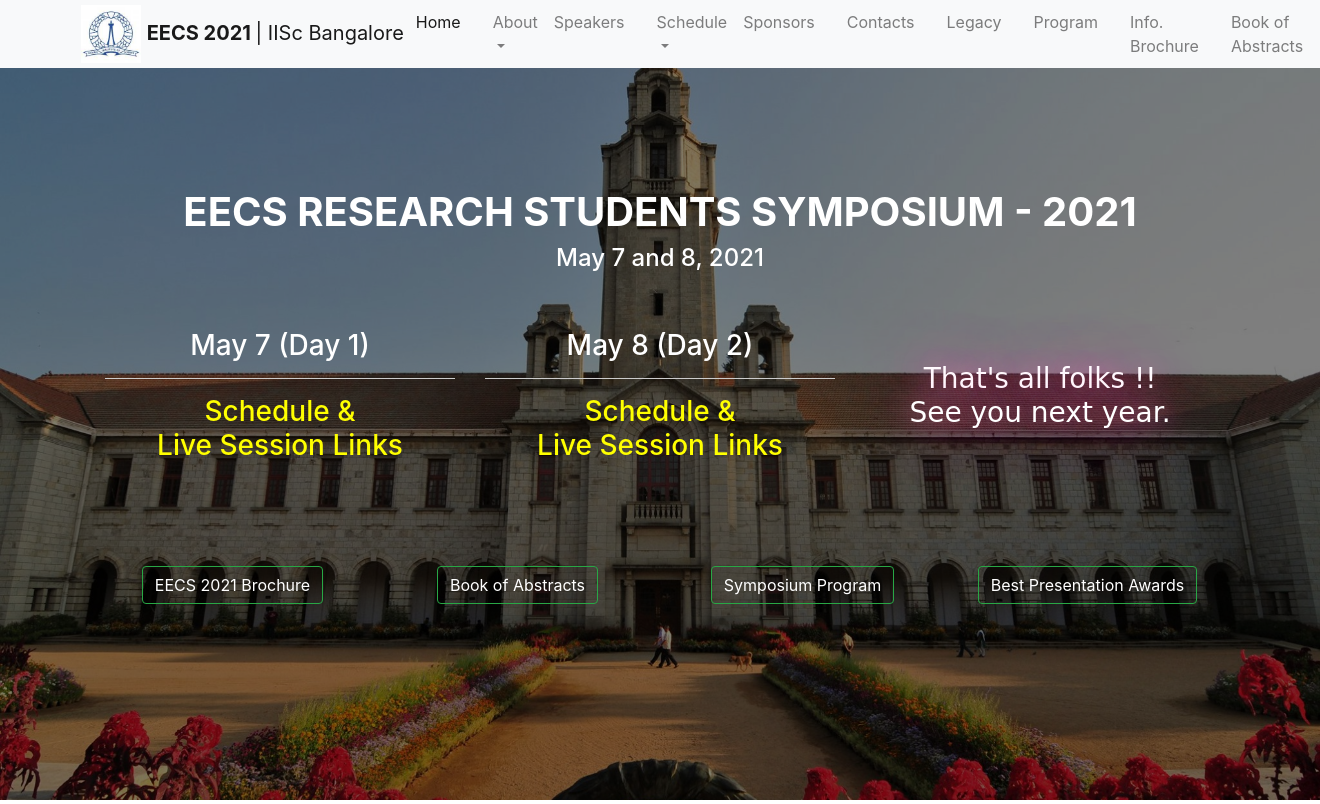
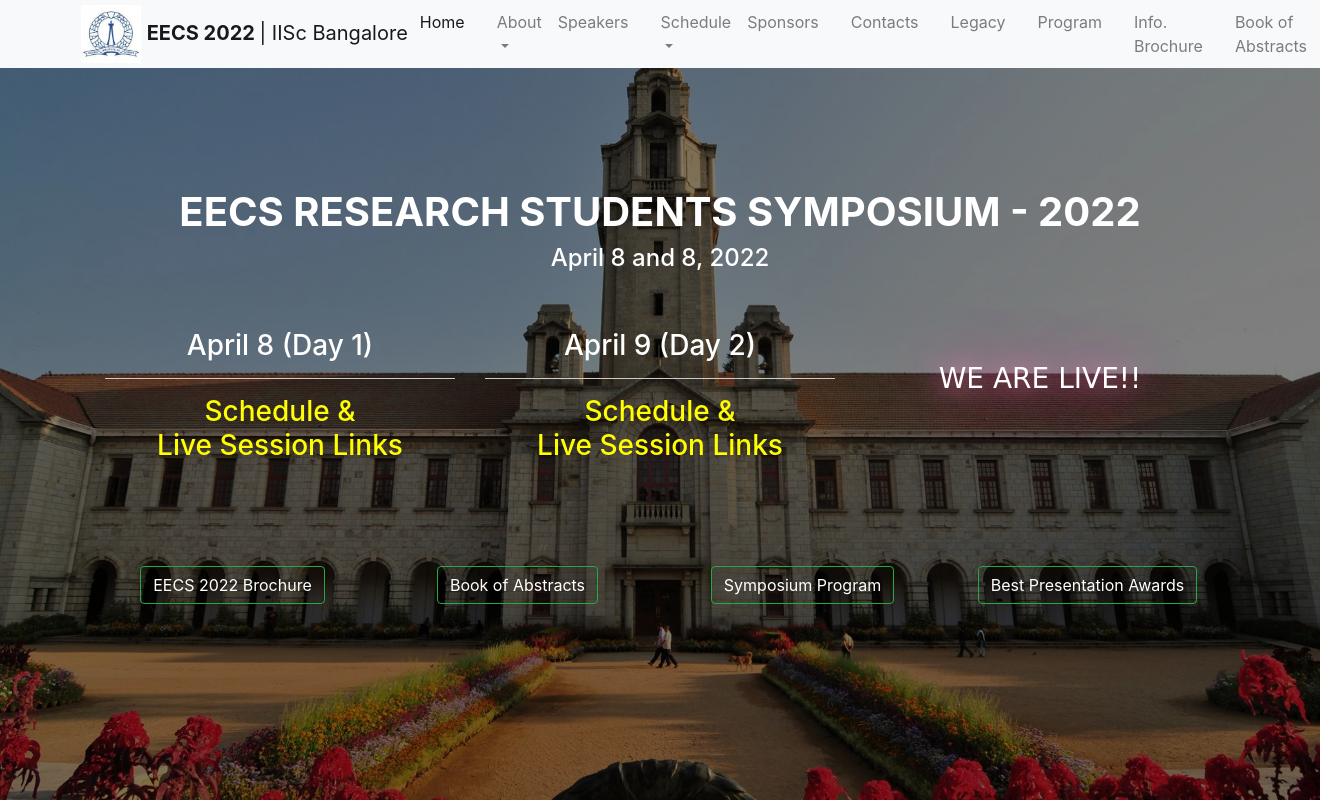
Before and after one commit to biplavoraon/EECS2025, a PHP site: page / in a window 1320 px wide; the page is wider, and only the part inside the window is pictured. Shown: the top 804 px of that part. Run offline with PHP 8.4, Linux system fonts and the light colour scheme; some libraries are stand-ins or nearby versions; grey boxes are pictures that could not be loaded.

Commit message:
Website v1.0

```diff
--- a/awards.html
+++ b/awards.html
@@ -47,7 +47,7 @@
               <a class="nav-link dropdown-toggle" href="#" id="dropdown20" data-toggle="dropdown" aria-haspopup="true" aria-expanded="true">Schedule</a>
               <div class="dropdown-menu dropdown-menu-right" aria-labelledby="dropdown20">
                 <a class="dropdown-item" href="schedule-apr8.html">Day 1 (April 8)</a>
-                <!-- <a class="dropdown-item" href="http://www.rbccps.org/cyphyss2020/schedule/">Cyber-Physical Systems Symposium - 2020</a> -->
+                <!-- <a class="dropdown-item" href="http://cps.iisc.ac.in/cyphyss2020/schedule/">Cyber-Physical Systems Symposium - 2020</a> -->
                 <a class="dropdown-item" href="schedule-apr9.html">Day 2 (April 9)</a>
               </div>
             </li>
@@ -209,7 +209,7 @@
                     <a href="http://dese.iisc.ac.in/" target="_blank">Electronic Systems Engineering</a>
                   </li>
                   <li>
-                    <a href="http://www.rbccps.org/" target="_blank">Robert Bosch Centre for Cyber-Physical Systems</a>
+                    <a href="http://cps.iisc.ac.in/" target="_blank">Robert Bosch Centre for Cyber-Physical Systems</a>
                   </li>
                 </ul>
             </div>
--- a/index.php
+++ b/index.php
@@ -1,13 +1,13 @@
 <?php
 require_once('collage/display/config.php');
 shuffle($images_details);
-$base_path_url = "https://eecs.iisc.ac.in/EECS2021/";
+$base_path_url = "https://eecs.iisc.ac.in/EECS2022/";
 ?>
 <!DOCTYPE html>
 <html lang="en">
 <head>
   <meta charset="UTF-8">
-  <title>EECS RESEARCH STUDENTS SYMPOSIUM - 2021, Division of EECS (Electrical, Electronics and Computer Sciences), Indian Institute of Science, IISc Bangalore</title>
+  <title>EECS RESEARCH STUDENTS SYMPOSIUM - 2022, Division of EECS (Electrical, Electronics and Computer Sciences), Indian Institute of Science, IISc Bangalore</title>
   <meta name="viewport" content="width=device-width, initial-scale=1, shrink-to-fit=no">
   <meta name="description" content="">
   <meta name="author" content="">
@@ -23,7 +23,7 @@
   <script src="https://ajax.googleapis.com/ajax/libs/jquery/3.5.1/jquery.min.js"></script>
   <script>
     // Set the date we're counting down to
-    var countDownDate = new Date("May 8, 2021 19:10:00").getTime();
+    var countDownDate = new Date("April 9, 2022 19:10:00").getTime();
 
     // Update the count down every 1 second
     var x = setInterval(function() {
@@ -70,7 +70,7 @@
       <div class="container" style="max-width: 90%;">
         <a class="navbar-brand mr-1" href="index.php">
           <img src="resources/images/logos/iisc-seal.jpg" alt="" style="width: 60px;">
-          <strong>EECS 2021 </strong>
+          <strong>EECS 2022 </strong>
           <!--  <span>Indian Institute of Science Bangalore</span> -->
           <span class="content-desktop"> | IISc Bangalore</span>
           <span class="content-mobile">IISc Bangalore</span>
@@ -97,9 +97,9 @@
             <li class="nav-item dropdown">
               <a class="nav-link dropdown-toggle" href="#" id="dropdown20" data-toggle="dropdown" aria-haspopup="true" aria-expanded="true">Schedule</a>
               <div class="dropdown-menu dropdown-menu-right" aria-labelledby="dropdown20">
-                <a class="dropdown-item" href="schedule-may7.html">Day 1 (May 7)</a>
-                <!-- <a class="dropdown-item" href="http://www.rbccps.org/cyphyss2020/schedule/">Cyber-Physical Systems Symposium - 2020</a> -->
-                <a class="dropdown-item" href="schedule-may8.html">Day 2 (May 8)</a>
+                <a class="dropdown-item" href="schedule-apr8.html">Day 1 (April 8)</a>
+                <!-- <a class="dropdown-item" href="http://cps.iisc.ac.in/cyphyss2020/schedule/">Cyber-Physical Systems Symposium - 2020</a> -->
+                <a class="dropdown-item" href="schedule-apr9.html">Day 2 (April 9)</a>
               </div>
             </li>
             <!-- <li class="nav-item dropdown">
@@ -119,13 +119,13 @@
               <a class="nav-link" href="legacy.html">Legacy</a>
             </li>
             <li class="nav-item mr-3">
-              <a class="nav-link" target="_blank" href="resources/EECS_2021_symposium_program.pdf">Program</a>
+              <a class="nav-link" target="_blank" href="resources/EECS_2022_symposium_program.pdf">Program</a>
             </li>
             <li class="nav-item mr-3">
-              <a class="nav-link" target="_blank" href="resources/EECS_2021_brochure.pdf">Info. Brochure</a>
+              <a class="nav-link" target="_blank" href="resources/EECS_2022_brochure.pdf">Info. Brochure</a>
             </li>
             <li class="nav-item mr-3">
-              <a class="nav-link" target="_blank" href="resources/EECS_2021_BookofAbstracts.pdf">Book of Abstracts</a>
+              <a class="nav-link" target="_blank" href="resources/EECS_2022_BookofAbstracts.pdf">Book of Abstracts</a>
             </li>
             <li class="nav-item">
               <a href="https://forms.office.com/r/pgZj93WrPD" target="_blank" class="btn btn-primary nav-link text-white">Register &gt;</a>
@@ -152,8 +152,8 @@
       <!-- TITLE OF SYMPOSIUM AND DATES -->
       <div class="row  justify-content-center align-items-center d-flex-row text-center h-100">
         <div class="col-12 col-md-12 h-50 ">
-          <h1 class="font-weight-bold   text-white  mb-2 mt-0"> EECS RESEARCH STUDENTS SYMPOSIUM - 2021</h1>
-          <h4 class=" text-white">May 7 and 8, 2021</h4>
+          <h1 class="font-weight-bold   text-white  mb-2 mt-0"> EECS RESEARCH STUDENTS SYMPOSIUM - 2022</h1>
+          <h4 class=" text-white">April 8 and 8, 2022</h4>
           <!--<p>
                 <a href="schedule.html" class="btn btn-info btn-lg mt-5 mb-5 ">View Full Schedule &gt;</a>
               </p>-->
@@ -169,25 +169,25 @@
       <!-- DAYS AND LINKS -->
       <div class="row text-left text-white align-items-start mt-5">
         <div class="col-12 col-md-6 col-lg-4">
-          <h3 style="text-align: center;">May 7 (Day 1)
+          <h3 style="text-align: center;">April 8 (Day 1)
             <!-- <span class="btn btn-danger" style="float:right;">Live link To Be Updated</span> -->
             <!-- <a class="btn btn-danger" href="https://zoom.us/j/98101873619?pwd=L1BwSzdaWDkwVVE1SkR1aldyd3pVUT09" target="_blank" style="float:right;">Join Live !</a> -->
             <!-- <a class="btn btn-danger" href="https://drive.google.com/drive/folders/1xDlqFCdR8ulgkv8mDFygUEX741oYCtGW?usp=sharing" style="float:right;">Watch Recorded Videos</a> -->
           </h3>
           <hr style="height: 1px;background-color: #ccc;border: none;">
           <h3  style="text-align: center; color: red" class="text-h3">
-            <a href="schedule-may7.html" target="_blank" style="color: yellow">Schedule &<br> Live Session Links</a>
+            <a href="schedule-apr8.html" target="_blank" style="color: yellow">Schedule &<br> Live Session Links</a>
           </h3>
         </div>
         <div class="col-12 col-md-6 col-lg-4 pt-4 pt-md-0">
-          <h3 style="text-align: center;">May 8 (Day 2)
+          <h3 style="text-align: center;">April 9 (Day 2)
             <!-- <span class="btn btn-danger" style="float:right;">Live link To Be Updated</span> -->
             <!-- <a class="btn btn-danger" href="https://zoom.us/j/98101873619?pwd=L1BwSzdaWDkwVVE1SkR1aldyd3pVUT09" style="float:right;">Join Live !</a> -->
             <!-- <a class="btn btn-danger" href="https://drive.google.com/drive/folders/1sEh1xTL8uysvE0zC7uvrgO-pWBvgMHt0?usp=sharing" style="float:right;">Watch Recorded Videos</a> -->
           </h3>
           <hr style="height: 1px;background-color: #ccc;border: none;">
           <h3  style="text-align: center; " class="text-h3">
-            <a href="schedule-may8.html" target="_blank" style="color: yellow">Schedule &<br> Live Session Links</a>
+            <a href="schedule-apr9.html" target="_blank" style="color: yellow">Schedule &<br> Live Session Links</a>
           </h3>
           <!-- SECTION : STUDENT BEST PAPER AWARD -->
           <!-- <h5 class="text-h4">
@@ -210,17 +210,17 @@
         </div> -->
         <div class="col-12 col-md-3 col-lg-3">
           <h3  style="text-align: center; " class="text-h3 btn btn-outline-success">
-            <a href="resources/EECS_2021_brochure.pdf" target="_blank" style="color: white">EECS 2021 Brochure</a>
+            <a href="resources/EECS_2022_brochure.pdf" target="_blank" style="color: white">EECS 2022 Brochure</a>
           </h3>
         </div>
         <div class="col-12 col-md-3 col-lg-3">
           <h3  style="text-align: center;" class="text-h3 btn btn-outline-success">
-            <a href="resources/EECS_2021_BookofAbstracts.pdf" target="_blank" style="color: white">Book of Abstracts</a>
+            <a href="resources/EECS_2022_BookofAbstracts.pdf" target="_blank" style="color: white">Book of Abstracts</a>
           </h3>
         </div>
         <div class="col-12 col-md-3 col-lg-3">
           <h3  style="text-align: center; " class="text-h3 btn btn-outline-success">
-            <a href="resources/EECS_2021_symposium_program.pdf" target="_blank" style="color: white">Symposium Program</a>
+            <a href="resources/EECS_2022_symposium_program.pdf" target="_blank" style="color: white">Symposium Program</a>
           </h3>
         </div>
         <div class="col-12 col-md-3 col-lg-3">
@@ -255,7 +255,7 @@
         <!-- style="max-width: 1680px;" -->
         <div class="row mt-0 mb-2 pt-5 d-flex justify-content-center">
           <div class="col-md-3 col-sm-12">
-            <img src="resources/images/others/EECS_2021_Flyer.jpg" style="max-width: 100%;">
+            <img src="resources/images/others/EECS_2022_Flyer.jpg" style="max-width: 100%;">
           </div>
           <div class="col-md-4 col-sm-12 " style="text-align: center;">
             <h1 class="blog-post-title">About</h1>
@@ -263,7 +263,7 @@
              Welcome to the twelfth EECS Research Students Symposium. This year, the symposium will happen online.
             </p>
             <p class="lead text-justify">
-               EECS-2021 is an initiative of the <a href="https://eecs.iisc.ac.in">Division of EECS</a> and is primarily a forum for presentations by senior research students (expecting to graduate in 2021) involving the Departments of Computational and Data Sciences <a href="http://cds.iisc.ac.in/">(CDS)</a>, Computer Science and Automation <a href="http://csa.iisc.ac.in">(CSA)</a>, Electrical Communication Engineering <a href="https://ece.iisc.ac.in/">(ECE)</a>, Electrical Engineering <a href="http://www.ee.iisc.ac.in/">(EE)</a>, Electronic Systems Engineering <a href="http://dese.iisc.ac.in">(ESE)</a> and the Robert Bosch Centre for Cyber-Physical Systems (<a href="http://www.rbccps.org/">RBCCPS</a>).
+               EECS-2022 is an initiative of the <a href="https://eecs.iisc.ac.in">Division of EECS</a> and is primarily a forum for presentations by senior research students (expecting to graduate in 2022) involving the Departments of Computational and Data Sciences <a href="http://cds.iisc.ac.in/">(CDS)</a>, Computer Science and Automation <a href="http://csa.iisc.ac.in">(CSA)</a>, Electrical Communication Engineering <a href="https://ece.iisc.ac.in/">(ECE)</a>, Electrical Engineering <a href="http://www.ee.iisc.ac.in/">(EE)</a>, Electronic Systems Engineering <a href="http://dese.iisc.ac.in">(ESE)</a> and the Robert Bosch Centre for Cyber-Physical Systems (<a href="http://cps.iisc.ac.in/">RBCCPS</a>).
             </p>
             <p class="lead text-justify">
               We invite researchers, faculty members, industry professionals, and research students working in EECS to participate and provide their feedback. We especially invite the alumni of the division to join us for this event.
@@ -328,7 +328,7 @@
         <div class="col-lg-2 col-md-4">
           <div class="member">
             <div class="pic"><img src="resources/images/logos/rbccps.png" alt=""></div>
-            <span><a href="http://www.rbccps.org/">Robert Bosch Centre for Cyber-Physical Systems </a></span>
+            <span><a href="http://cps.iisc.ac.in/">Robert Bosch Centre for Cyber-Physical Systems </a></span>
           </div>
         </div>
         <hr>
@@ -659,7 +659,7 @@
         </div>
         <div class="col-12 col-sm-8 col-md-2 m-auto">
           <div class="member">
-            <div class="pic"><img src="https://phfi.org/wp-content/uploads/2021/05/Giri.jpg" alt=""></div>
+            <div class="pic"><img src="https://phfi.org/wp-content/uploads/2022/05/Giri.jpg" alt=""></div>
             <h4><a href="https://phfi.org/member/giridhar-r-babu/">Giridhara R Babu</a></h4>
             <span>PHFI</span>
           </div>
@@ -928,7 +928,7 @@
                     <a href="http://dese.iisc.ac.in/" target="_blank">Electronic Systems Engineering</a>
                   </li>
                   <li>
-                    <a href="http://www.rbccps.org/" target="_blank">Robert Bosch Centre for Cyber-Physical Systems</a>
+                    <a href="http://cps.iisc.ac.in/" target="_blank">Robert Bosch Centre for Cyber-Physical Systems</a>
                   </li>
                 </ul>
             </div>
@@ -952,7 +952,7 @@
           <hr>
           <div class="row f-flex justify-content-between" style="justify-content: space-between;">
             <div class="col-md-8 text-xs-center  text-left text-secondary my-1">
-              <p class="mt-2  text-dark"> &copy; Copyright 2021  All Rights Reserved |
+              <p class="mt-2  text-dark"> &copy; Copyright 2022  All Rights Reserved |
                 <a class=" " href="http://eecs.iisc.ac.in" target="_blank">Division of EECS</a>
               </p>
             </div>
@@ -963,7 +963,7 @@
                   <a href="https://twitter.com/eecsiisc" role="button" class=" p-2 m-2 btn btn-light">
                     <i class="fab fa-twitter fa-lg  " aria-hidden="true"></i>
                   </a>
-                  <a href="https://www.facebook.com/EECS-IISc-Research-Students-Symposium-2021-105756351649015" role="button" class=" p-2 m-2 btn btn-light">
+                  <a href="https://www.facebook.com/EECS-IISc-Research-Students-Symposium-2022-105756351649015" role="button" class=" p-2 m-2 btn btn-light">
                     <i class="fab fa-facebook fa-lg" aria-hidden="true"></i>
                   </a>
                   <a href=" https://www.linkedin.com/company/eecs-iisc-research-students-symposium" role="button" class=" p-2 m-2 btn btn-light">
--- a/legacy.html
+++ b/legacy.html
@@ -49,7 +49,7 @@
               <a class="nav-link dropdown-toggle" href="#" id="dropdown20" data-toggle="dropdown" aria-haspopup="true" aria-expanded="true">Schedule</a>
               <div class="dropdown-menu dropdown-menu-right" aria-labelledby="dropdown20">
                 <a class="dropdown-item" href="schedule-apr8.html">Day 1 (April 8)</a>
-                <!-- <a class="dropdown-item" href="http://www.rbccps.org/cyphyss2020/schedule/">Cyber-Physical Systems Symposium - 2020</a> -->
+                <!-- <a class="dropdown-item" href="http://cps.iisc.ac.in/cyphyss2020/schedule/">Cyber-Physical Systems Symposium - 2020</a> -->
                 <a class="dropdown-item" href="schedule-apr9.html">Day 2 (April 9)</a>
               </div>
             </li>
@@ -183,7 +183,7 @@
                     <a href="http://dese.iisc.ac.in/" target="_blank">Electronic Systems Engineering</a>
                   </li>
                   <li>
-                    <a href="http://www.rbccps.org/" target="_blank">Robert Bosch Centre for Cyber-Physical Systems</a>
+                    <a href="http://cps.iisc.ac.in/" target="_blank">Robert Bosch Centre for Cyber-Physical Systems</a>
                   </li>
                 </ul>
             </div>
--- a/student_abstracts.html
+++ b/student_abstracts.html
@@ -49,7 +49,7 @@
               <a class="nav-link dropdown-toggle" href="#" id="dropdown20" data-toggle="dropdown" aria-haspopup="true" aria-expanded="true">Schedule</a>
               <div class="dropdown-menu dropdown-menu-right" aria-labelledby="dropdown20">
                 <a class="dropdown-item" href="schedule-apr8.html">Day 1 (April 8)</a>
-                <!-- <a class="dropdown-item" href="http://www.rbccps.org/cyphyss2020/schedule/">Cyber-Physical Systems Symposium - 2020</a> -->
+                <!-- <a class="dropdown-item" href="http://cps.iisc.ac.in/cyphyss2020/schedule/">Cyber-Physical Systems Symposium - 2020</a> -->
                 <a class="dropdown-item" href="schedule-apr9.html">Day 2 (April 9)</a>
               </div>
             </li>
@@ -2227,7 +2227,7 @@
                     <a href="http://dese.iisc.ac.in/" target="_blank">Electronic Systems Engineering</a>
                   </li>
                   <li>
-                    <a href="http://www.rbccps.org/" target="_blank">Robert Bosch Centre for Cyber-Physical Systems</a>
+                    <a href="http://cps.iisc.ac.in/" target="_blank">Robert Bosch Centre for Cyber-Physical Systems</a>
                   </li>
                 </ul>
             </div>
--- a/talk.php
+++ b/talk.php
@@ -65,7 +65,7 @@
               <a class="nav-link dropdown-toggle" href="#" id="dropdown20" data-toggle="dropdown" aria-haspopup="true" aria-expanded="true">Schedule</a>
               <div class="dropdown-menu dropdown-menu-right" aria-labelledby="dropdown20">
                 <a class="dropdown-item" href="schedule-apr8.html">Day 1 (April 8)</a>
-                <!-- <a class="dropdown-item" href="http://www.rbccps.org/cyphyss2020/schedule/">Cyber-Physical Systems Symposium - 2020</a> -->
+                <!-- <a class="dropdown-item" href="http://cps.iisc.ac.in/cyphyss2020/schedule/">Cyber-Physical Systems Symposium - 2020</a> -->
                 <a class="dropdown-item" href="schedule-apr9.html">Day 2 (April 9)</a>
               </div>
             </li>
@@ -200,7 +200,7 @@
                     <a href="http://dese.iisc.ac.in/" target="_blank">Electronic Systems Engineering</a>
                   </li>
                   <li>
-                    <a href="http://www.rbccps.org/" target="_blank">Robert Bosch Centre for Cyber-Physical Systems</a>
+                    <a href="http://cps.iisc.ac.in/" target="_blank">Robert Bosch Centre for Cyber-Physical Systems</a>
                   </li>
                 </ul>
             </div>
--- a/thanksgiving.php
+++ b/thanksgiving.php
@@ -65,7 +65,7 @@
               <a class="nav-link dropdown-toggle" href="#" id="dropdown20" data-toggle="dropdown" aria-haspopup="true" aria-expanded="true">Schedule</a>
               <div class="dropdown-menu dropdown-menu-right" aria-labelledby="dropdown20">
                 <a class="dropdown-item" href="schedule-apr8.html">Day 1 (April 8)</a>
-                <!-- <a class="dropdown-item" href="http://www.rbccps.org/cyphyss2020/schedule/">Cyber-Physical Systems Symposium - 2020</a> -->
+                <!-- <a class="dropdown-item" href="http://cps.iisc.ac.in/cyphyss2020/schedule/">Cyber-Physical Systems Symposium - 2020</a> -->
                 <a class="dropdown-item" href="schedule-apr9.html">Day 2 (April 9)</a>
               </div>
             </li>
@@ -197,7 +197,7 @@
                     <a href="http://dese.iisc.ac.in/" target="_blank">Electronic Systems Engineering</a>
                   </li>
                   <li>
-                    <a href="http://www.rbccps.org/" target="_blank">Robert Bosch Centre for Cyber-Physical Systems</a>
+                    <a href="http://cps.iisc.ac.in/" target="_blank">Robert Bosch Centre for Cyber-Physical Systems</a>
                   </li>
                 </ul>
             </div>
```
Also changed, not shown: schedule-apr8.html (+17 -16 lines), schedule-apr9.html (+37 -36 lines).
